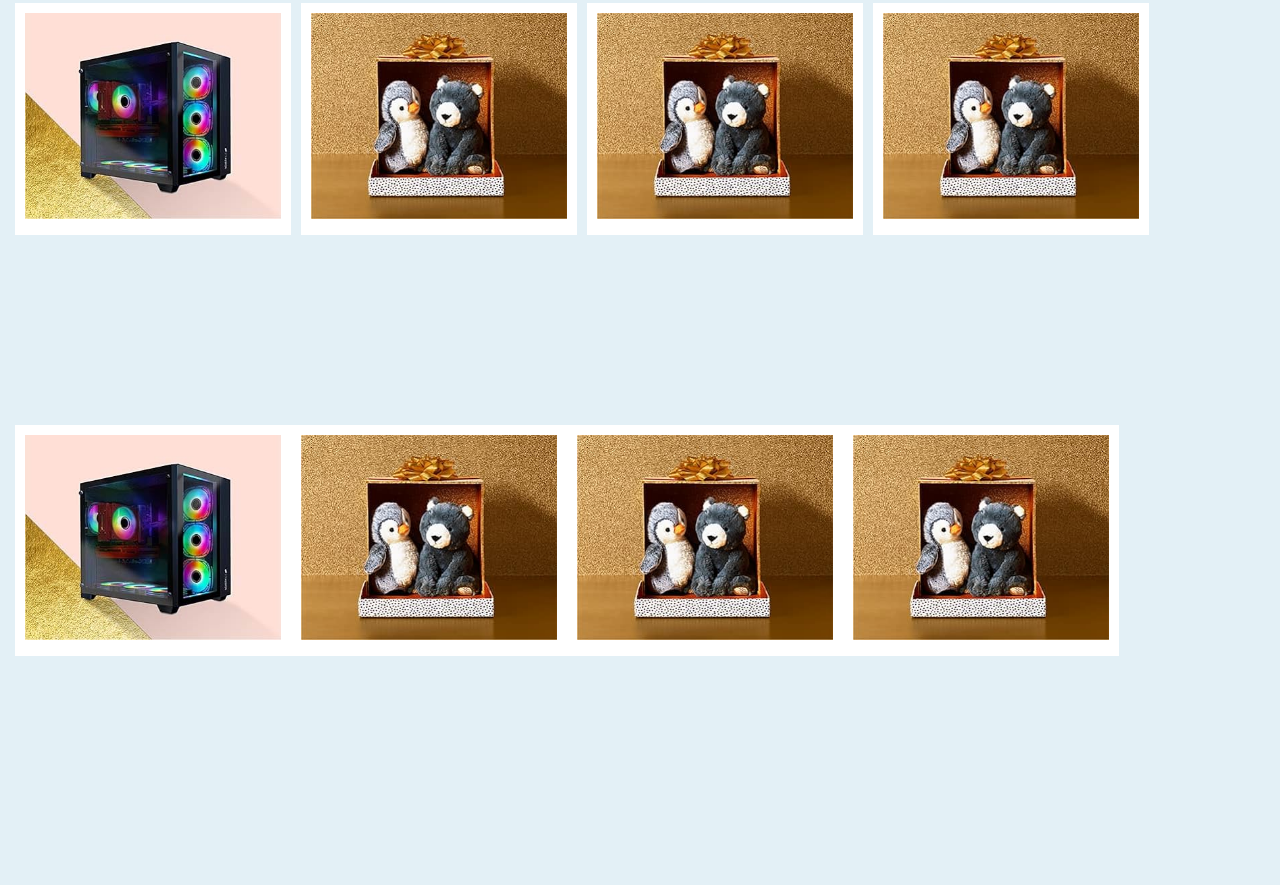
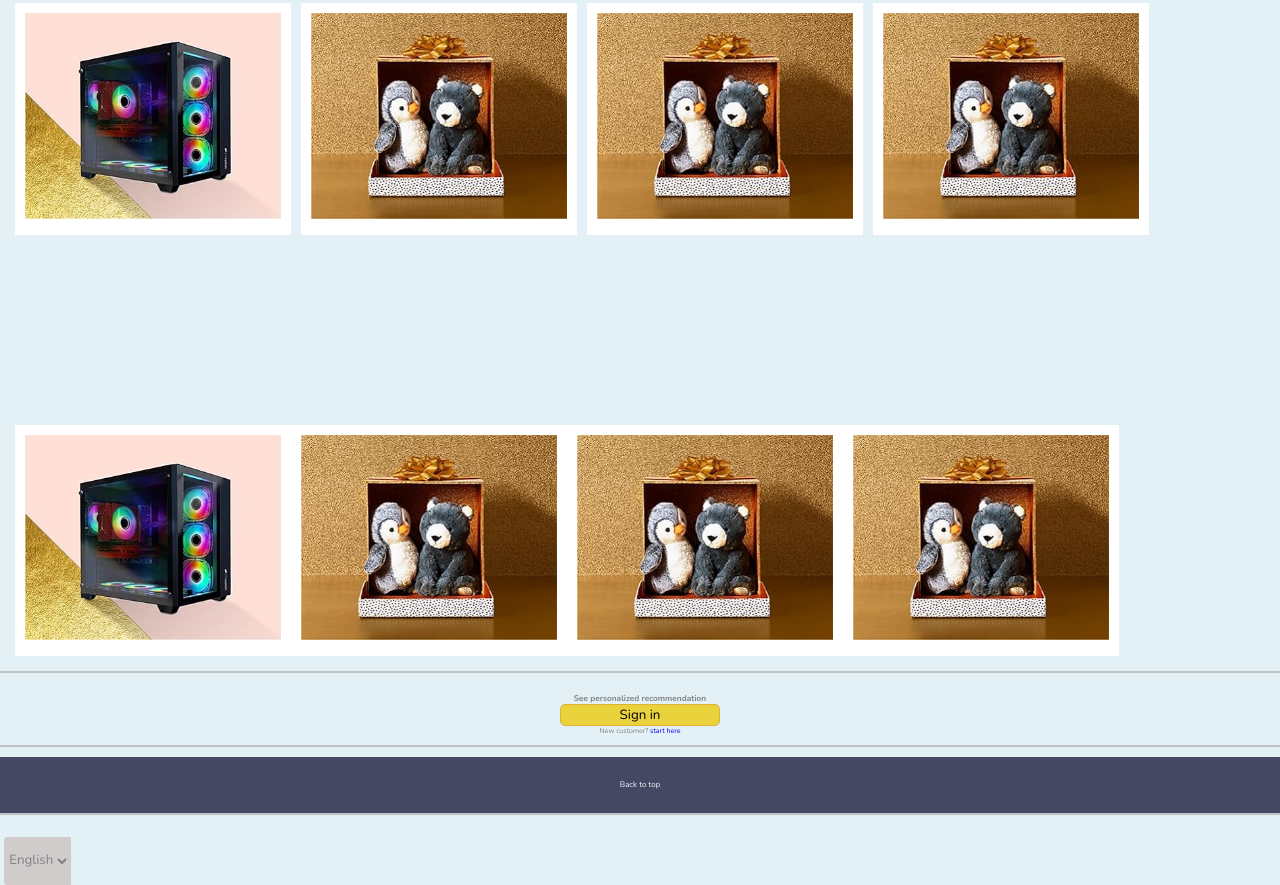
Before and after one commit to Abah-Emmanuel-Adah11/Group_B-Landing_Page, a plain HTML site: page html/index.html in a window 1280 px wide. Shown: the part 745-1630 px from the top of the page. Before the commit the page ends 1416 px from the top, so only its background shows below. Drawn offline with nearby package versions, Linux system fonts and the light colour scheme.

Commit message:
update to index.html and styles.css  on page footer

```diff
--- a/css/style.css
+++ b/css/style.css
@@ -1,6 +1,6 @@
 
 *{
-	color: aliceblue;
+	/* color: aliceblue; */
 	margin: 0;
 	list-style: none;
 	text-decoration: none;
@@ -11,6 +11,7 @@ body{
 
 }
 .head-container{
+	color: #ffff;
 	height: 10vh;
 	background-color: #120606;
 	display: flex;
@@ -137,3 +138,36 @@ form select{
 .toy{
 	background-color: white;
 }
+
+/* footer */
+footer{
+	font-size: 10px;
+	text-align: center;
+	margin-top: 20px;
+	margin-bottom: 10px;
+}
+
+footer button{
+	width: 160px;
+	background-color: #e9d23c;
+	border-radius: 5px;
+	border: #ddb437 solid 1px;
+}
+footer a:hover{
+	color: #97216a;
+}
+
+/* back to top */
+hr{
+	color: #b5b1b1ba;
+	border: solid .1px;
+}
+.back-to-top a{
+	margin-top: 10px;
+	font-size: 8px;
+	background-color: #464863;
+	height: 7vh;
+	display: flex;
+	align-items: center;
+	justify-content: center;
+}
--- a/html/index.html
+++ b/html/index.html
@@ -11,6 +11,7 @@
 	<link rel="stylesheet" href="https://cdnjs.cloudflare.com/ajax/libs/font-awesome/5.15.4/css/all.min.css">
 	<!-- google font link -->
 	<link rel="stylesheet" href="https://fonts.googleapis.com/css2?family=Nunito:wght@400;700&display=swap">
+
 </head>
 <body>
 	<header>
@@ -142,7 +143,35 @@
 		</div>
 	</div>
 
-
+<!-- footer -->
+<hr>
+<footer style="color: grey;">
+	<h5>See personalized recommendation</h5>
+	<a href="#"><button>Sign in</button></a>
+	<p style="font-size: 7px;">New customer? <a href="#">start here</a></p>
+</footer>
+<hr>
+<div class="back-to-top">
+	<a href="#" style="color: aliceblue;">Back to top</a>
+</div>
+<div class="footer-section">
+	<div class="section-1">
+		<div></div>
+		<div></div>
+		<div></div>
+		<div></div>
+	</div>
+	<hr>
+	<div class="section-2">
+		<img src="" alt="">
+		<form action="#">
+			<img src="" alt="">
+			<select name="" id="language">
+				<option value="English" id="language">English</option>
+			</select>
+		</form>
+	</div>
+</div>
 
 
 </body>
```
